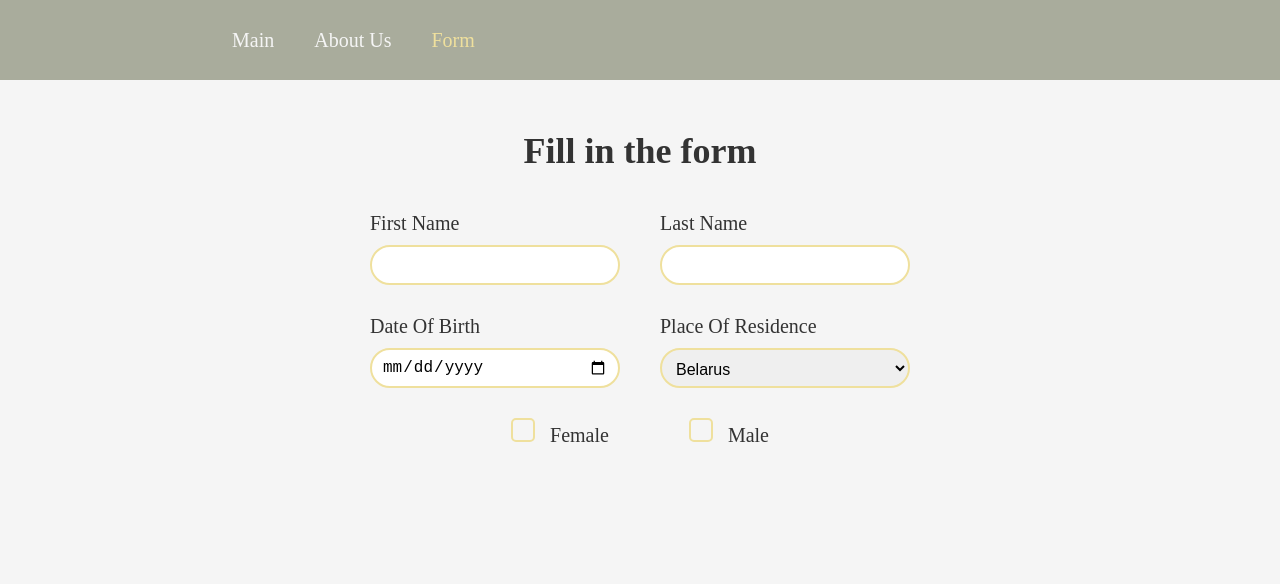
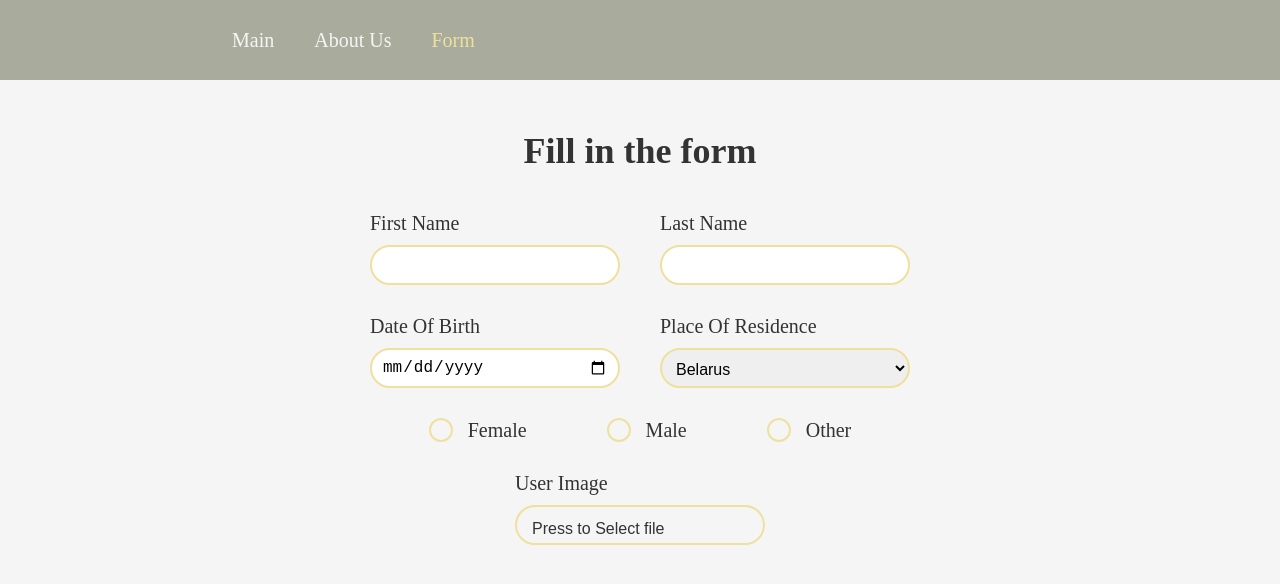
Before and after one commit to ViktoriaKondrashova1/react-2023, a React (Vite) app in the folder react-components/: page /form in a window 1280 px wide. Shown: the top 584 px of the page. Built offline with nearby package versions, Linux system fonts and the light colour scheme.

Commit message:
feat: add file input

```diff
--- a/react-components/src/components/inputs/baseInput/baseInput.tsx
+++ b/react-components/src/components/inputs/baseInput/baseInput.tsx
@@ -5,11 +5,15 @@ interface baseInputProps {
   name: string;
   type: string;
   max?: string;
+  accept?: string;
+  className?: string;
 }
 
 class BaseInput extends React.Component<baseInputProps> {
+  classes: string;
   constructor(props: baseInputProps) {
     super(props);
+    this.classes = `${"input-form__input"} ${this.props.className}`;
   }
   render() {
     return (
@@ -22,8 +26,9 @@ class BaseInput extends React.Component<baseInputProps> {
         <input
           type={this.props.type}
           name={this.props.name}
-          className="input-form__input"
+          className={this.classes}
           max={this.props.max}
+          accept={this.props.accept}
           required
         />
       </label>
--- a/react-components/src/components/inputs/radioInput/radioInput.scss
+++ b/react-components/src/components/inputs/radioInput/radioInput.scss
@@ -2,7 +2,9 @@
   display: none;
 
   &__label {
+    display: flex;
     font-size: 20px;
+    align-items: center;
 
     &:before {
       content: "";
@@ -10,7 +12,7 @@
       width: 20px;
       height: 20px;
       border: 2px solid #efe09d;
-      border-radius: 5px;
+      border-radius: 50px;
       margin-right: 15px;
       background-repeat: no-repeat;
       background-position: center center;
--- a/react-components/src/containers/form/form.scss
+++ b/react-components/src/containers/form/form.scss
@@ -17,3 +17,16 @@
   align-items: center;
   gap: 80px;
 }
+
+.file-input {
+  &::-webkit-file-upload-button {
+    visibility: hidden;
+  }
+
+  &::before {
+    content: "Press to Select file";
+    padding: 5px;
+    cursor: pointer;
+    font-size: 16px;
+  }
+}
--- a/react-components/src/containers/form/form.tsx
+++ b/react-components/src/containers/form/form.tsx
@@ -24,7 +24,16 @@ class Form extends React.Component {
           <form className="radio-input-form">
             <RadioInput name="Female" />
             <RadioInput name="Male" />
+            <RadioInput name="Other" />
           </form>
+        </div>
+        <div className="form__wrapper">
+          <BaseInput
+            name="user-image"
+            type="file"
+            accept="image/png, image/jpg, image/gif, image/jpeg"
+            className="file-input"
+          />
         </div>
       </div>
     );
```
